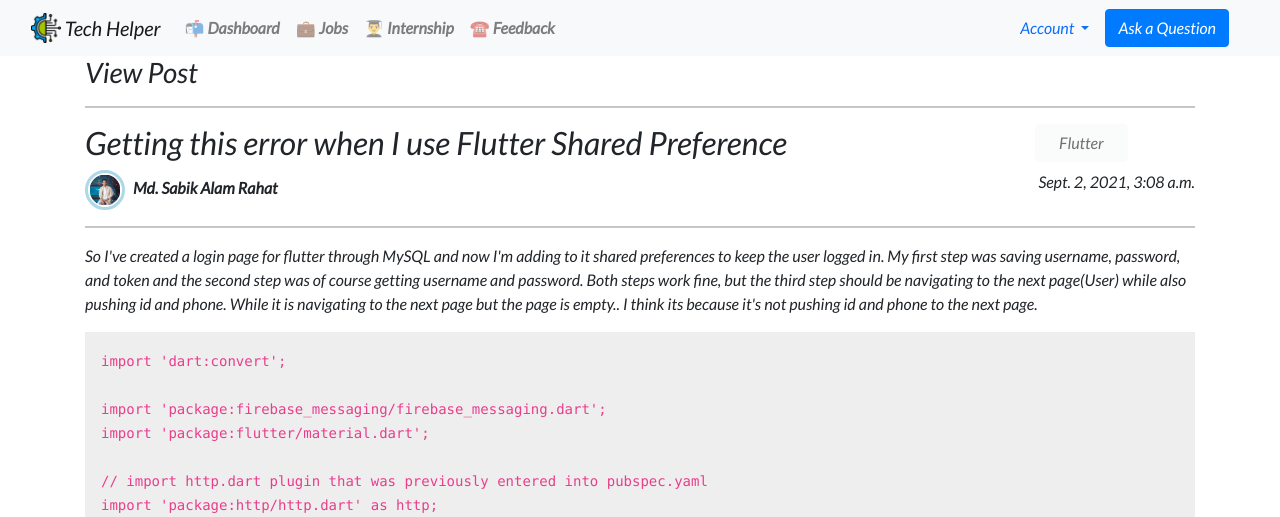
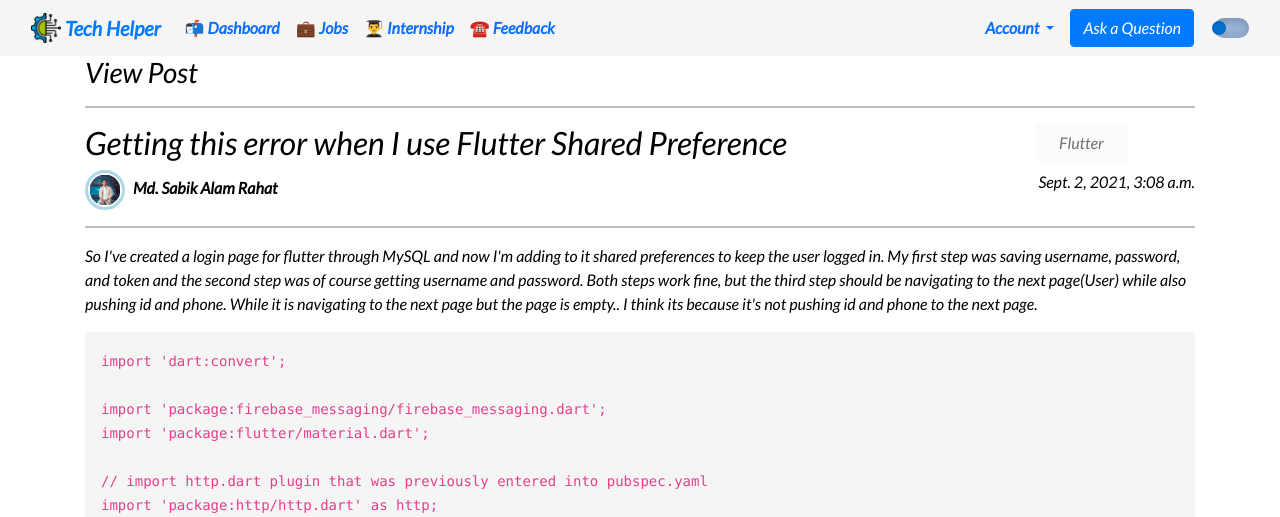
Before and after one commit to sabikrahat/techhelper, a Django app: page /view-question/1/ in a window 1280 px wide. Shown: the top 517 px of the page. Run offline with Django 3.2, Linux system fonts and the light colour scheme; data comes from the database, SQL or seed files in the repository; some libraries are stand-ins or nearby versions.

Commit message:
toggle theme added

```diff
--- a/techhelper/accounts/views.py
+++ b/techhelper/accounts/views.py
@@ -103,7 +103,7 @@ def myposts(request):
 def edit_profile(request):
     if request.method == 'POST':
         user = UserRegister.objects.get(email=request.session['email'])
-        if request.POST.get('editFirstName') and request.POST.get('editLastName') and request.POST.get('editPhoneNumber') and request.POST.get('editEmail') and request.POST.get('editUsername') and request.POST.get('editExpert'):
+        if request.POST.get('editFirstName') and request.POST.get('editLastName') and request.POST.get('editPhoneNumber') and request.POST.get('editUsername') and request.POST.get('editExpert'):
 
             updateRecord = UserRegister()
 
--- /dev/null
+++ b/techhelper/static/css/light.css
@@ -0,0 +1,173 @@
+@import url("https://fonts.googleapis.com/css2?family=Lato:ital@1&display=swap");
+
+* {
+  font-family: "Lato", sans-serif;
+}
+
+.custom-center {
+  display: flex;
+  justify-content: center;
+  align-items: center;
+  height: 600px;
+}
+
+select {
+  padding-top: 10px;
+  padding-bottom: 10px;
+  padding-right: 10px;
+  padding-left: 10px;
+  background: whitesmoke;
+  color: black;
+}
+
+select:focus {
+  background: whitesmoke;
+  color: black;
+}
+
+select option {
+  background: whitesmoke;
+  color: black;
+}
+
+/* Dark Mode  */
+.switch {
+  position: relative;
+  display: inline-block;
+  width: 35px;
+  height: 12px;
+}
+
+/* Hide default HTML checkbox */
+.switch input {
+  opacity: 0;
+  width: 0;
+  height: 0;
+}
+
+/* The slider */
+.slider {
+  position: absolute;
+  cursor: pointer;
+  top: 0;
+  left: 0;
+  right: 0;
+  bottom: 0;
+  padding: 10px;
+  border-radius: 60px;
+  border-color: black;
+  background: #9eb8dd;
+  cursor: pointer;
+  -webkit-transition: 0.5s;
+  transition: 0.4s;
+  box-shadow: inset 0 4px 20px rgba(0, 0, 0, 0.1),
+    inset 0 4px 4px rgba(0, 0, 0, 0.1), inset 0 -4px 4px rgba(0, 0, 0, 0.05);
+}
+
+.slider:before {
+  position: absolute;
+  content: "";
+  height: 14px;
+  width: 14px;
+  left: -2px;
+  bottom: 3px;
+  background-color: rgb(0, 123, 225);
+  -webkit-transition: 0.4s;
+  transition: 0.4s;
+  box-shadow: inset 0 2px 20px rgba(0, 0, 0, 0.1),
+    inset 0 2px 2px rgba(0, 0, 0, 0.1), inset 0 -2px 2px rgba(0, 0, 0, 0.05);
+}
+
+input:checked + .slider {
+  background-color: #9eb8dd;
+}
+
+input:focus + .slider {
+  box-shadow: 0 2px 5px rgba(0, 0, 0, 0.5),
+    inset 0 2px 2px rgba(255, 255, 255, 0.2),
+    inset 0 -1px 2px rgba(255, 255, 255, 0.2);
+}
+
+input:checked + .slider:before {
+  -webkit-transform: translateX(26px);
+  -ms-transform: translateX(26px);
+  transform: translateX(26px);
+}
+
+/* Rounded sliders */
+.slider.round {
+  border-radius: 50px;
+}
+
+.slider.round:before {
+  border-radius: 50%;
+}
+
+body {
+  background-color: white;
+  color: black;
+  transition: 0.5s;
+}
+
+.card {
+  background-color: whitesmoke;
+}
+
+.container-fluid {
+  background-color: whitesmoke;
+  color: black;
+}
+
+.navbar {
+  background-color: whitesmoke;
+  color: black;
+}
+
+input[type="text"] {
+  background-color: whitesmoke;
+  color: black;
+}
+
+input[type="text"]:focus {
+  background-color: whitesmoke;
+  color: black;
+}
+
+input[type="text"]:read-only {
+  background-color: whitesmoke;
+  color: black;
+}
+
+input[type="file"] {
+  background-color: whitesmoke;
+  color: black;
+}
+
+input[type="file"]:focus {
+  background-color: whitesmoke;
+  color: black;
+}
+
+.dropdown-menu {
+  background-color: whitesmoke;
+  color: black;
+}
+
+.dropdown-menu:focus {
+  background-color: whitesmoke;
+  color: black;
+}
+
+.dropdown-item {
+  background-color: whitesmoke;
+  color: black;
+}
+
+.dropdown-item:focus {
+  background-color: whitesmoke;
+  color: black;
+}
+.dropdown-item:hover {
+  background-color: white;
+  color: black;
+}
--- a/techhelper/templates/index.html
+++ b/techhelper/templates/index.html
@@ -26,41 +26,48 @@
     <link rel="icon" href="{% static 'favicon.ico' %}">
 
     <!-- Custom Style CSS-->
-    <style>
-        @import url('https://fonts.googleapis.com/css2?family=Lato:ital@1&display=swap');
+    <link rel="stylesheet" type="text/css" id="mystylesheet" href="{% static 'css/light.css' %}">
+    <!-- initial task -->
+    <script type="text/javascript">
+        var currTheme = localStorage.getItem('theme')
 
-        * {
-            font-family: 'Lato', sans-serif;
+        if (currTheme == null) {
+            document.getElementById('mystylesheet').href = "{% static 'css/light.css' %}"
+            localStorage.setItem('theme', 'light.css')
+        } else if (currTheme == 'light.css') {
+            document.getElementById('mystylesheet').href = "{% static 'css/light.css' %}"
+        } else if (currTheme == 'dark.css') {
+            document.getElementById('mystylesheet').href = "{% static 'css/dark.css' %}"
         }
-
-        .custom-center {
-            display: flex;
-            justify-content: center;
-            align-items: center;
-            height: 600px;
-        }
-
-        select {
-            padding-top: 10px;
-            padding-bottom: 10px;
-            padding-right: 10px;
-            padding-left: 10px;
-        }
-    </style>
+    </script>
 
     <!-- Title -->
     <title>{% block title %}Tech Helper{% endblock %}</title>
 
 </head>
 
+<script type="text/javascript">
+    function swapStyle() {
+        var currTheme = localStorage.getItem('theme')
+
+        if (currTheme == 'light.css') {
+            document.getElementById('mystylesheet').href = "{% static 'css/dark.css' %}"
+            localStorage.setItem('theme', 'dark.css')
+        } else {
+            document.getElementById('mystylesheet').href = "{% static 'css/light.css' %}"
+            localStorage.setItem('theme', 'light.css')
+        }
+    }
+</script>
+
 <body>
     <!-- Navbar Code -->
-    <nav class="navbar navbar-expand-lg navbar-light bg-light">
+    <nav class="navbar navbar-expand-lg">
         <div class="container-fluid">
             <a class="navbar-brand" href="{% url 'index' %}">
                 <img src="{% static 'images/techhelper.png' %}" height="30px" width="30px"
                     class="d-inline-block align-top" alt="techhelper image" />
-                Tech Helper
+                <b>Tech Helper</b>
             </a>
             <button class="navbar-toggler" type="button" data-bs-toggle="collapse"
                 data-bs-target="#navbarSupportedContent" aria-controls="navbarSupportedContent" aria-expanded="false"
@@ -84,15 +91,15 @@
                 </ul>
                 {% if request.session.email %}
                 {% if user.username %}
-                <p style="color: green; margin-top: 1em;">&ensp;|&nbsp;{{user.username}}&nbsp;|&ensp;</p>
+                <b style="color: green;">&ensp;|&nbsp;{{user.username}}&nbsp;|&ensp;</b>
                 {% else %}
-                <p style="color: green; margin-top: 1em;">&ensp;|&nbsp;{{request.session.email}}&nbsp;|&ensp;</p>
+                <b style="color: green;">&ensp;|&nbsp;{{request.session.email}}&nbsp;|&ensp;</b>
                 {% endif %}
                 {% endif %}
                 <div class="nav-item dropdown">
                     <a class="nav-link dropdown-toggle" href="#" id="navbarDropdown2" role="button"
                         data-bs-toggle="dropdown" aria-expanded="false">
-                        Account
+                        <b>Account</b>
                     </a>
                     <ul class="dropdown-menu" aria-labelledby="navbarDropdown">
                         {% if request.session.email %}
@@ -123,7 +130,10 @@
                 <a href="{% url 'ask-a-question' %}"><button type="button" class="btn btn-primary">Ask a
                         Question</button></a>
                 <h5>&ensp;&ensp;</h5>
-
+                <label class="switch">
+                    <input type="checkbox" onclick="swapStyle()">
+                    <span class="slider round"></span>
+                </label>
             </div>
         </div>
     </nav>
@@ -141,8 +151,8 @@
                         <form method="POST">
                             {% csrf_token %}
                             <form class="d-flex">
-                                <select class="form-control" name="qstnType" onchange="this.form.submit()">
-                                    <option class="hidden" selected disable>Select Type</option>
+                                <select name="qstnType" onchange="this.form.submit()">
+                                    <option disabled="true">Select Type</option>
                                     <option value="All">All Types </option>
                                     <option value="C Programming">C</option>
                                     <option value="C++">C++</option>
@@ -262,7 +272,8 @@
     <br>
 
     <!-- Footer -->
-    <footer class="footer mt-auto py-3 bg-light text-muted text-center text-small bg-light">
+    <hr>
+    <footer class="footer mt-auto py-3 text-muted text-center text-small ">
         <div class="container">
             <p class="mb-1"><img src="{% static 'images/techhelper.png' %}" height="30px"
                     alt="techhelper image" />&ensp;Tech
--- a/techhelper/templates/view-question.html
+++ b/techhelper/templates/view-question.html
@@ -59,7 +59,7 @@
 </div>
 <hr>
 <p style="white-space: pre-wrap;">{{qstn.15}}</p>
-<div class="container" style="background-color: #eee; padding: 1em;">
+<div class="container-fluid" style=" padding: 1em;">
     <code style="white-space: pre-wrap;">{{qstn.17}}</code>
 </div>
 <h3></h3>
```
Also changed, not shown: techhelper/static/css/dark.css (added, +173 -0 lines), techhelper/templates/account/edit-profile.html (+0 -7 lines), techhelper/templates/account/profile.html (+7 -9 lines).
